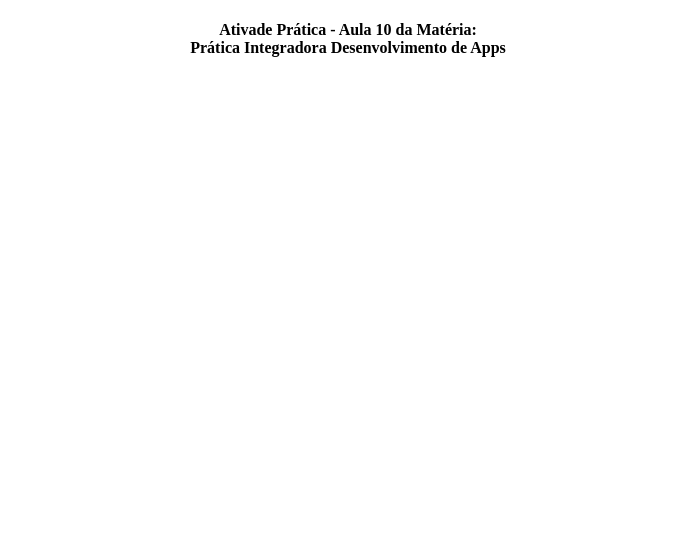
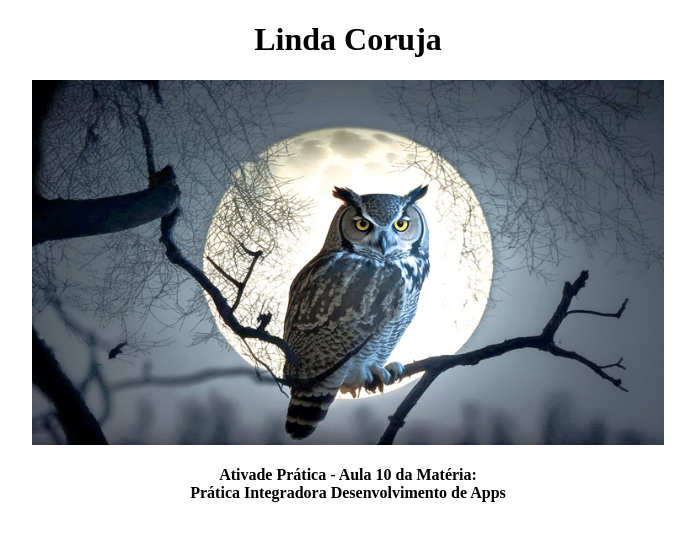
Before and after one commit to lucasfrodrigues/desco-github, a plain HTML site: page index.html in a window 1280 px wide. Shown: the whole page, without its empty margins (292-987 px from the left). Drawn offline with Linux system fonts and the light colour scheme.

Commit message:
adding images

```diff
--- a/index.html
+++ b/index.html
@@ -9,6 +9,12 @@
         <link rel="stylesheet" href="">
     </head>
     <body>
+        <div>
+            <h1 style="text-align: center;">Linda Coruja</h1>
+        </div>
+        <div>
+            <img src="images/coruja.jpg" alt="Coruja" style="display: block; margin-left: auto; margin-right: auto; width: 50%;">
+        </div>
 
         <div>
             <h4 style="text-align: center;">Ativade Prática - Aula 10 da Matéria: </br> Prática Integradora Desenvolvimento de Apps</h4>
```
Also changed, not shown: images/coruja.jpg (added).
